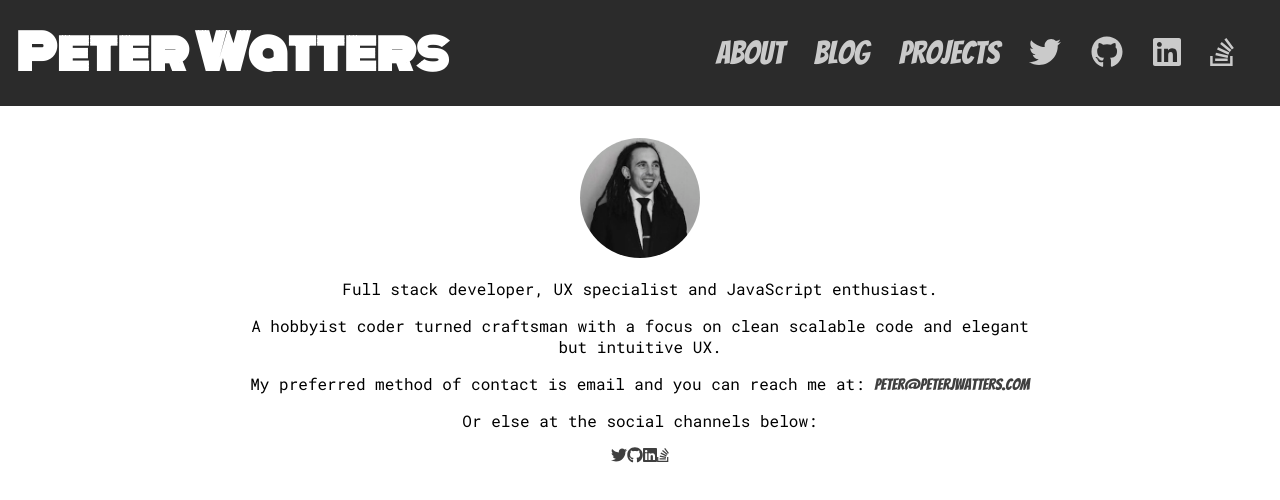
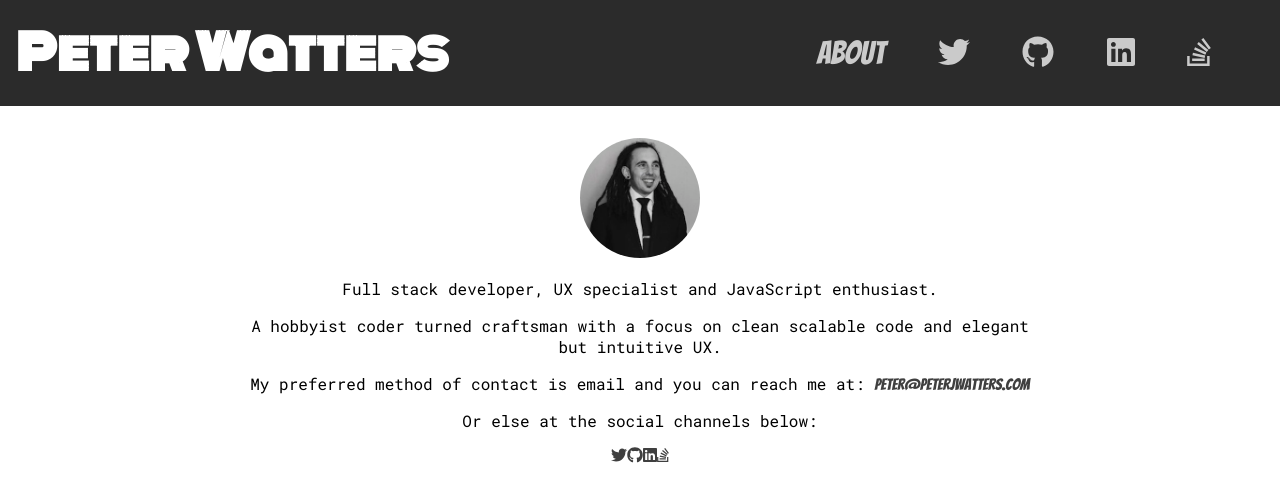
Before and after one commit to peter-watters/portfolio-pwa, a React (Create React App) app: page / in a window 1280 px wide. Shown: the top 500 px of the page. Built offline with nearby package versions, Linux system fonts and the light colour scheme.

Commit message:
Temporarily disable pages so can deploy something today

```diff
--- a/src/components/Nav.js
+++ b/src/components/Nav.js
@@ -6,8 +6,8 @@ import CONFIG from '../constants';
 const Nav = () =>
     <nav>
       <NavLink to={CONFIG.ROUTES.ABOUT}>About</NavLink>
-      <NavLink to={CONFIG.ROUTES.BLOG}>Blog</NavLink>
-      <NavLink to={CONFIG.ROUTES.PROJECTS}>Projects</NavLink>
+      {/* <NavLink to={CONFIG.ROUTES.BLOG}>Blog</NavLink> */}
+      {/* <NavLink to={CONFIG.ROUTES.PROJECTS}>Projects</NavLink> */}
       <Icon icon="twitter" href={CONFIG.SOCIAL.TWITTER} />
       <Icon icon="github" href={CONFIG.SOCIAL.GITHUB} />
       <Icon icon="linkedIn" href={CONFIG.SOCIAL.LINKEDIN} />
```
